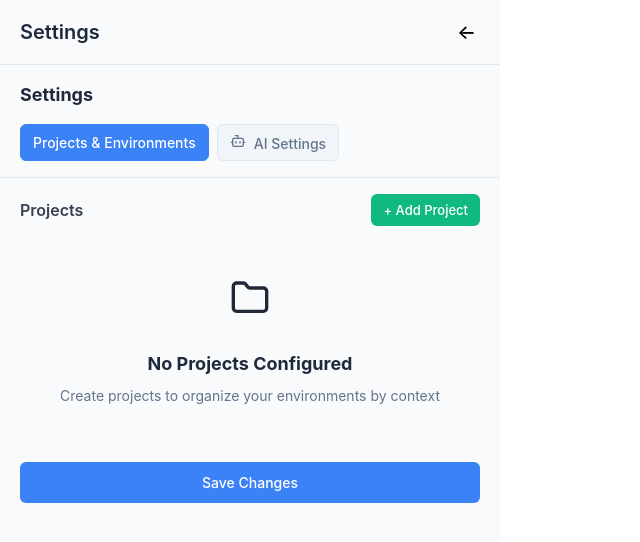
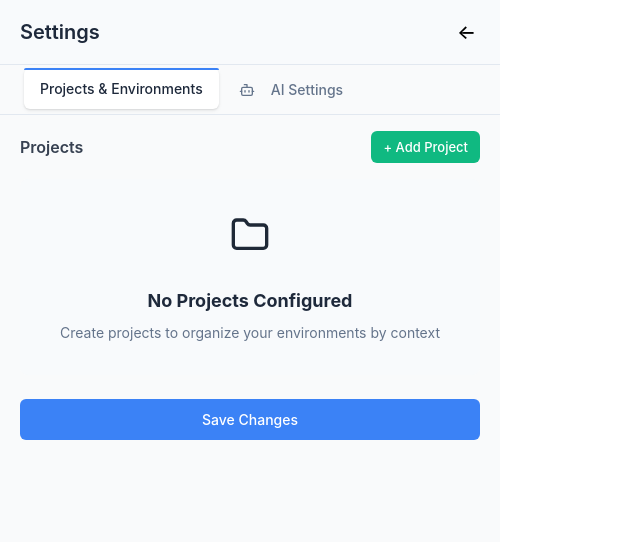
Before and after one commit to JarneDel/env-switcher-extension, a React (Vite) app: page / in a window 1280 px wide. Both pictures are taken after a click on the button "Configure Environments". Shown: the top 542 px of the page, without its empty margins (0-640 px from the left). Built offline with nearby package versions, Linux system fonts and the light colour scheme.

Commit message:
Add new button styles, tab improvements, and accordion animations with enhanced dark mode support

```diff
--- a/src/App.css
+++ b/src/App.css
@@ -48,7 +48,6 @@ html {
   padding: 1rem 1.25rem;
   background: #f8fafc;
   border-bottom: 1px solid #e2e8f0;
-  margin-bottom: 1rem;
 }
 
 .app-header h1 {
@@ -70,6 +69,36 @@ html {
 
 .config-btn:hover, .back-btn:hover {
   background: #e2e8f0;
+}
+
+.header-actions {
+  display: flex;
+  align-items: center;
+  gap: 0.5rem;
+}
+
+.header-save-btn {
+  background: #3b82f6;
+  color: white;
+  border: none;
+  border-radius: 6px;
+  padding: 0.5rem 0.75rem;
+  cursor: pointer;
+  font-size: 0.875rem;
+  font-weight: 500;
+  display: flex;
+  align-items: center;
+  gap: 0.5rem;
+  transition: background-color 0.2s;
+}
+
+.header-save-btn:hover:not(:disabled) {
+  background: #2563eb;
+}
+
+.header-save-btn:disabled {
+  background: #9ca3af;
+  cursor: not-allowed;
 }
 
 /* Setup Welcome Styles */
@@ -170,42 +199,47 @@ html {
 }
 
 .settings-header {
-  padding: 0 1.25rem 1rem 1.25rem;
+  padding: 0 1.25rem 0rem 1.25rem;
   border-bottom: 1px solid #e2e8f0;
+  display: flex;
+  justify-content: space-between;
+  align-items: center;
+}
+
+.settings-header-left {
+  display: flex;
+  flex-direction: column;
+  gap: 1rem;
 }
 
 .settings-header h2 {
-  margin: 0 0 1rem 0;
+  margin: 0;
   font-size: 1.125rem;
   color: #1e293b;
 }
 
-.settings-tabs {
-  display: flex;
-  gap: 0.5rem;
-}
-
-.tab-btn {
-  background: #f1f5f9;
-  border: 1px solid #e2e8f0;
+.header-save-btn {
+  background: #3b82f6;
+  color: white;
+  border: none;
   border-radius: 6px;
   padding: 0.5rem 0.75rem;
   cursor: pointer;
   font-size: 0.875rem;
   font-weight: 500;
-  color: #64748b;
-  transition: all 0.2s;
+  display: flex;
+  align-items: center;
+  gap: 0.5rem;
+  transition: background-color 0.2s;
 }
 
-.tab-btn:hover {
-  background: #e2e8f0;
-  border-color: #cbd5e1;
+.header-save-btn:hover:not(:disabled) {
+  background: #2563eb;
 }
 
-.tab-btn.active {
-  background: #3b82f6;
-  border-color: #3b82f6;
-  color: white;
+.header-save-btn:disabled {
+  background: #9ca3af;
+  cursor: not-allowed;
 }
 
 .settings-section {
@@ -955,6 +989,160 @@ html {
   }
 }
 
+
+
+/* Accordion Animation Styles */
+.project-content,
+.environments-content,
+.env-content {
+  overflow: hidden;
+  transition: all 0.3s cubic-bezier(0.4, 0, 0.2, 1);
+}
+
+.project-content.expanded,
+.environments-content.expanded,
+.env-content.expanded {
+  opacity: 1;
+  transform: translateY(0);
+}
+
+.project-content.collapsed,
+.environments-content.collapsed,
+.env-content.collapsed {
+  opacity: 0;
+  transform: translateY(-10px);
+  max-height: 0;
+  margin: 0;
+  padding: 0;
+}
+
+.project-content-inner,
+.environments-content-inner,
+.env-content-inner {
+  padding-top: 0.75rem;
+  transition: all 0.3s cubic-bezier(0.4, 0, 0.2, 1);
+}
+
+.project-content.collapsed .project-content-inner,
+.environments-content.collapsed .environments-content-inner,
+.env-content.collapsed .env-content-inner {
+  padding-top: 0;
+  transform: translateY(-10px);
+}
+
+/* Enhanced collapse button styles */
+.collapse-btn {
+  background: none;
+  border: none;
+  cursor: pointer;
+  font-size: 0.75rem;
+  padding: 0.25rem;
+  margin-right: 0.5rem;
+  border-radius: 4px;
+  transition: all 0.2s cubic-bezier(0.4, 0, 0.2, 1);
+  display: flex;
+  align-items: center;
+  justify-content: center;
+  width: 20px;
+  height: 20px;
+  transform-origin: center;
+}
+
+.collapse-btn.small {
+  width: 18px;
+  height: 18px;
+  font-size: 0.7rem;
+  margin-right: 0.375rem;
+}
+
+.collapse-btn:hover {
+  background: #e5e7eb;
+  transform: scale(1.1);
+}
+
+.collapse-btn:active {
+  transform: scale(0.95);
+}
+
+/* Smooth icon rotation */
+.collapse-btn svg {
+  transition: transform 0.3s cubic-bezier(0.4, 0, 0.2, 1);
+}
+
+/* Updated project info layout */
+.project-info {
+  display: flex;
+  align-items: center;
+  gap: 0.25rem;
+}
+
+/* Environment header layout */
+.env-header-left {
+  display: flex;
+  align-items: center;
+}
+
+.env-config-header {
+  display: flex;
+  justify-content: space-between;
+  align-items: center;
+  margin-bottom: 0;
+}
+
+/* Settings Tabs Styles */
+.settings-tabs {
+  display: flex;
+  gap: 0.25rem;
+  padding: 0.25rem;
+  border-radius: 8px;
+}
+
+.tab-btn {
+  background: transparent;
+  border: none;
+  border-radius: 6px;
+  padding: 0.75rem 1rem;
+  cursor: pointer;
+  font-size: 0.875rem;
+  font-weight: 500;
+  color: #64748b;
+  transition: all 0.2s cubic-bezier(0.4, 0, 0.2, 1);
+  display: flex;
+  align-items: center;
+  gap: 0.5rem;
+  position: relative;
+  white-space: nowrap;
+  min-height: 40px;
+}
+
+.tab-btn:hover {
+  background: #e2e8f0;
+  color: #475569;
+  transform: translateY(-1px);
+}
+
+.tab-btn.active {
+  background: #ffffff;
+  color: #1e293b;
+  box-shadow: 0 2px 4px rgba(0, 0, 0, 0.05), 0 1px 2px rgba(0, 0, 0, 0.1);
+  transform: translateY(-1px);
+}
+
+.tab-btn.active::before {
+  content: '';
+  position: absolute;
+  top: 0;
+  left: 0;
+  right: 0;
+  height: 2px;
+  background: #3b82f6;
+  border-radius: 2px 2px 0 0;
+}
+
+
+
+
+
 /* === DARK MODE STYLES === */
 @media (prefers-color-scheme: dark) {
   .app {
@@ -1251,109 +1439,37 @@ html {
     border-color: #b94a4a;
     color: #f87171;
   }
-}
 
-/* Accordion Animation Styles */
-.project-content,
-.environments-content,
-.env-content {
-  overflow: hidden;
-  transition: all 0.3s cubic-bezier(0.4, 0, 0.2, 1);
-}
+  /* Settings Panel Dark Mode */
+  .settings-header {
+    border-bottom-color: #374151;
+  }
 
-.project-content.expanded,
-.environments-content.expanded,
-.env-content.expanded {
-  opacity: 1;
-  transform: translateY(0);
-}
+  .header-save-btn {
+    background: #3b82f6;
+  }
 
-.project-content.collapsed,
-.environments-content.collapsed,
-.env-content.collapsed {
-  opacity: 0;
-  transform: translateY(-10px);
-  max-height: 0;
-  margin: 0;
-  padding: 0;
-}
+  .header-save-btn:hover:not(:disabled) {
+    background: #2563eb;
+  }
 
-.project-content-inner,
-.environments-content-inner,
-.env-content-inner {
-  padding-top: 0.75rem;
-  transition: all 0.3s cubic-bezier(0.4, 0, 0.2, 1);
-}
+  .header-save-btn:disabled {
+    background: #6b7280;
+  }
 
-.project-content.collapsed .project-content-inner,
-.environments-content.collapsed .environments-content-inner,
-.env-content.collapsed .env-content-inner {
-  padding-top: 0;
-  transform: translateY(-10px);
-}
 
-/* Enhanced collapse button styles */
-.collapse-btn {
-  background: none;
-  border: none;
-  cursor: pointer;
-  font-size: 0.75rem;
-  padding: 0.25rem;
-  margin-right: 0.5rem;
-  border-radius: 4px;
-  transition: all 0.2s cubic-bezier(0.4, 0, 0.2, 1);
-  display: flex;
-  align-items: center;
-  justify-content: center;
-  width: 20px;
-  height: 20px;
-  transform-origin: center;
-}
+  .tab-btn {
+    color: #9ca3af;
+  }
 
-.collapse-btn.small {
-  width: 18px;
-  height: 18px;
-  font-size: 0.7rem;
-  margin-right: 0.375rem;
-}
+  .tab-btn:hover {
+    background: #4b5563;
+    color: #d1d5db;
+  }
 
-.collapse-btn:hover {
-  background: #e5e7eb;
-  transform: scale(1.1);
-}
-
-.collapse-btn:active {
-  transform: scale(0.95);
-}
-
-/* Smooth icon rotation */
-.collapse-btn svg {
-  transition: transform 0.3s cubic-bezier(0.4, 0, 0.2, 1);
-}
-
-/* Updated project info layout */
-.project-info {
-  display: flex;
-  align-items: center;
-  gap: 0.25rem;
-}
-
-/* Environment header layout */
-.env-header-left {
-  display: flex;
-  align-items: center;
-}
-
-.env-config-header {
-  display: flex;
-  justify-content: space-between;
-  align-items: center;
-  margin-bottom: 0;
-}
-
-/* Dark mode accordion styles */
-@media (prefers-color-scheme: dark) {
-  .collapse-btn:hover {
-    background: #374151;
+  .tab-btn.active {
+    background: #1f2937;
+    color: #f9fafb;
+    box-shadow: 0 2px 4px rgba(0, 0, 0, 0.3), 0 1px 2px rgba(0, 0, 0, 0.2);
   }
 }
--- a/src/components/SettingsPanel.tsx
+++ b/src/components/SettingsPanel.tsx
@@ -81,7 +81,6 @@ const SettingsPanel: React.FC<Props> = ({ onSettingsChange }) => {
   return (
     <div className="settings-panel">
       <div className="settings-header">
-        <h2>Settings</h2>
         <div className="settings-tabs">
           <button
             className={`tab-btn ${activeTab === 'projects' ? 'active' : ''}`}
```
